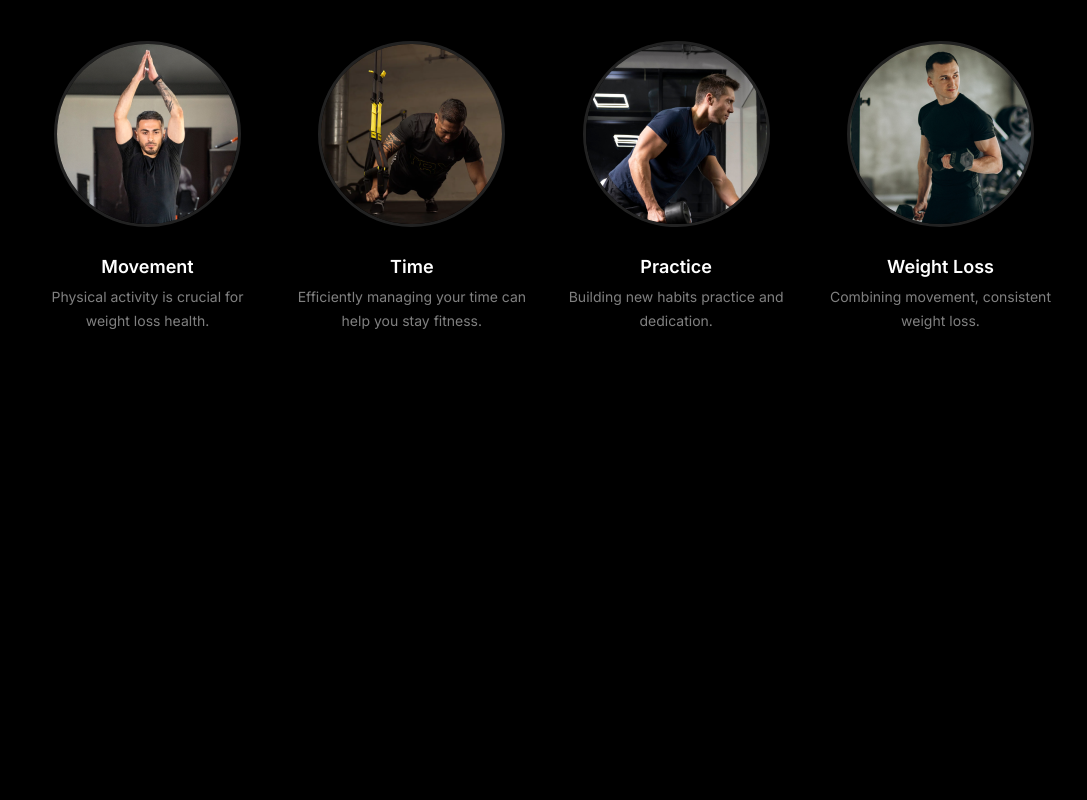
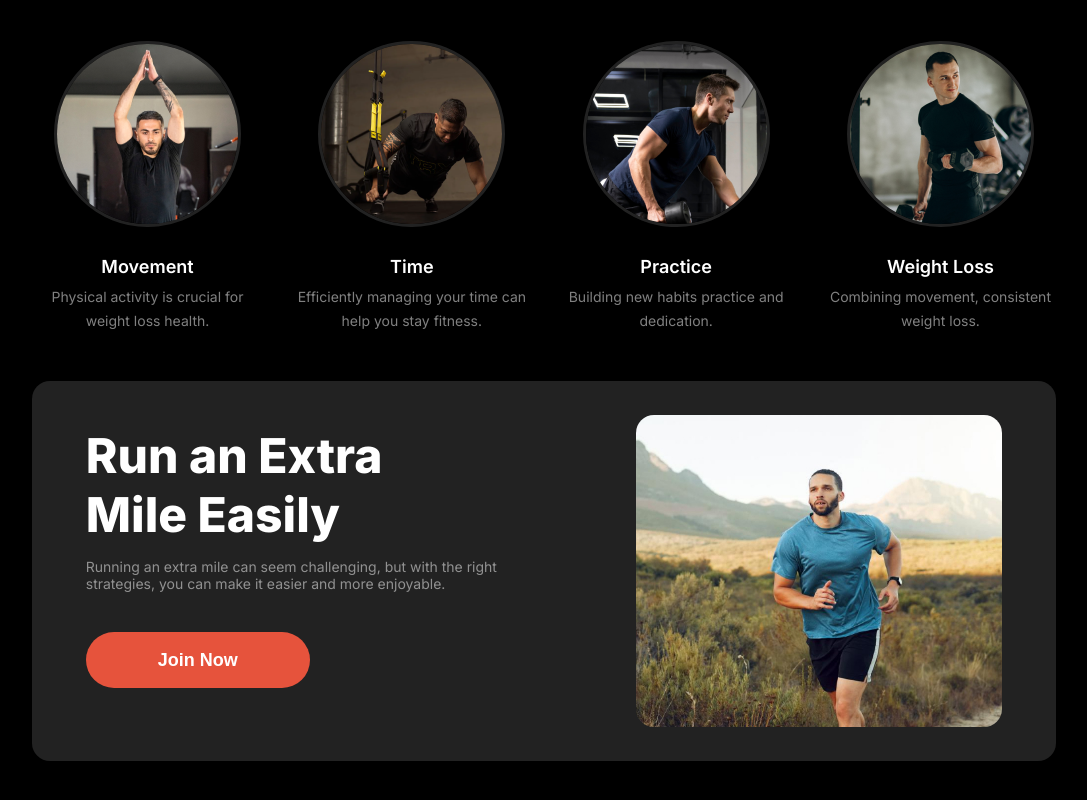
Before and after one commit to Muhammad-Piyas/assignment-two, a plain HTML site: page index.html in a window 1280 px wide. Shown: the part 972-1772 px from the top of the page, without its empty margins (96-1183 px from the left). Before the commit the page ends 1353 px from the top, so only its background shows below. Drawn offline with Linux system fonts and the light colour scheme; a web font is replaced by a local one.

Commit message:
Running an extra mile text image added now

```diff
--- a/index.html
+++ b/index.html
@@ -82,7 +82,18 @@
        </div>
 
      </div>
+    </section>
 
+    <section class="container">
+      <div class="run-container">
+        <div class="run-content">
+         <h2>Run an Extra <br> Mile Easily</h2>
+         <p>Running an extra mile can seem challenging, but with the right strategies, you can make it easier and more enjoyable.</p>
+         <button class="btn-primary">Join Now</button>
+        </div>
+        <div class="run-img">
+        </div>
+      </div>
     </section>
   </main>
   <footer></footer>
--- a/style/style.css
+++ b/style/style.css
@@ -35,7 +35,7 @@ body{
  .header-container{
   width: 100%;
   height: 780px;
-  background: linear-gradient(180.00deg, rgb(17, 17, 17),rgba(119, 119, 119, 0) 100%);
+  background: linear-gradient(180.00deg, rgba(17, 17, 17, 0.651),rgba(119, 119, 119, 0) 100%);
   border: 2px solid;
 }
 
@@ -269,3 +269,44 @@ border: 3px solid rgb(34, 34, 34);
 }
 
 /* ==== Change Your Habits Section Style End ==== */
+
+/* == Run an Extra Mile Easily Section Style Start == */
+.run-container{
+  width: 100%;
+  height: 380px;
+  border-radius: 18px;
+  background: rgb(34, 34, 34);
+  display: flex;
+  justify-content: space-around;
+  align-items: center;
+  margin: 0 auto;
+}
+
+.run-content{
+  width: 443px;
+  height: 290px;
+}
+
+.run-content h2{
+  color: white;
+  font-weight: 800;
+  font-size: 3rem;
+  margin-bottom: 0.875rem;
+}
+
+.run-content p{
+  color: rgba(255, 255, 255, 0.5);
+  font-weight: 400;
+  font-size: 0.875rem;
+  margin-bottom: 2.5rem;
+}
+
+.run-img{
+  width: 366px;
+  height: 312px;
+  border-radius: 18px;
+  background: url(../images/run-pc.jpg);
+  background-size: cover;
+}
+
+/* == Run an Extra Mile Easily Section Style End == */
```
Also changed, not shown: images/run-pc.jpg (added).
